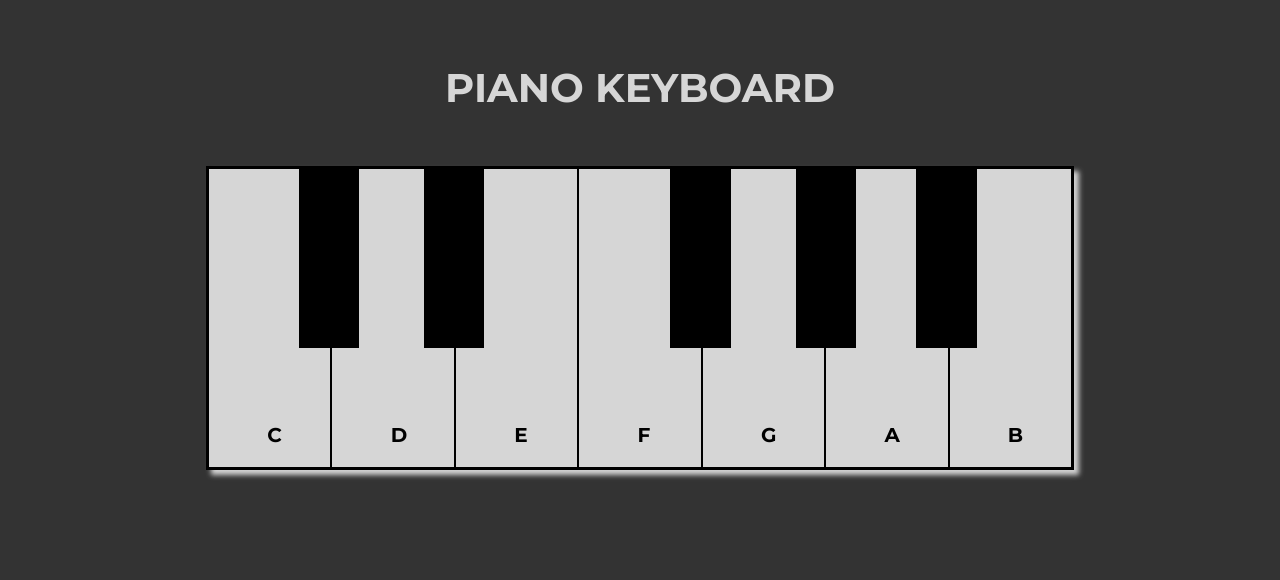
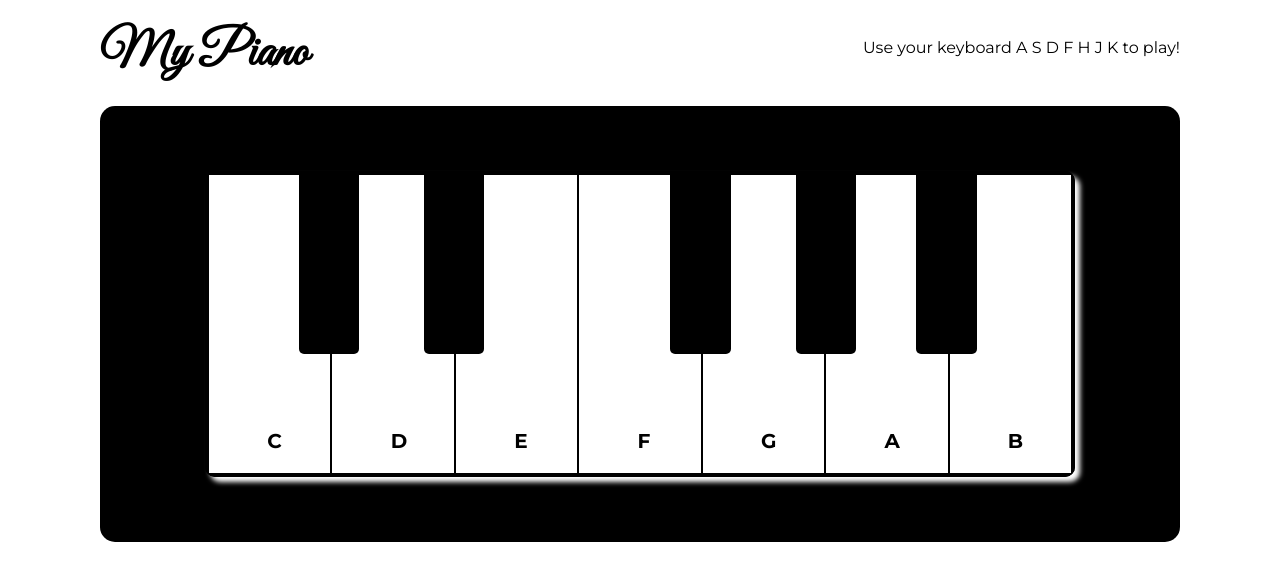
Before and after one commit to teevien/teresa_vien_project3, a plain HTML site: page index.html in a window 1280 px wide. Drawn offline with Linux system fonts and the light colour scheme.

Commit message:
edited classlist

```diff
--- a/index.html
+++ b/index.html
@@ -5,149 +5,68 @@
     <meta name="viewport" content="width=device-width, initial-scale=1.0">
     <meta http-equiv="X-UA-Compatible" content="ie=edge">
     <link href="https://fonts.googleapis.com/css?family=Montserrat:400,700" rel="stylesheet">
+    <link href="https://fonts.googleapis.com/css?family=Great+Vibes" rel="stylesheet">
     <link rel="stylesheet" href="styles/style.css">
     <title>Piano Fun</title>
-    <style>
-
-        /* html {
-            font-size:62.5%;
-        }
-        body {
-            background:rgba(0,0,0,0.8)
-        }
-        .wrapper {
-            margin:5% auto;
-            max-width:1080px; */
-            /* border:1px solid red; */
-
-        /* }  */
-
-        /* h1 { */
-            /* border:1px solid red; */
-            /* text-align:center;
-            font-family:'Montserrat', sans-serif;
-            font-size: 4rem;
-            text-transform:uppercase;
-            color:rgba(255,2555,255,0.8);
-            margin:5% 0;
-        } */
-
-        /* .keyboard {
-            width:80%;
-            height:300px;
-            border:2px solid black;
-            margin:0 auto;
-            display:flex;
-            position:relative;
-            box-shadow:5px 5px 5px lightgrey;
-        }
-
-        .blackKey {
-            width:7%;
-            height: 60%;
-            background:black; */
-            /* border:1px solid red; */
-            /* z-index:1;
-            position:absolute;
-            left:10.5%;
-        }
-
-            .blackKey:hover {
-                box-shadow: 5px 5px 5px grey;
-            }
-
-            .dsharp {
-                left:25%;
-            }
-
-            .fsharp {
-                left:53.5%;
-            }
-
-            .gsharp {
-                left:68%;
-            }
-
-            .asharp {
-                left:82%;
-            }
-        .key {
-            border:1px solid black;
-            width:20%;
-            /* height:100%; */
-            /* position:relative;
-            background:rgba(255,255,255,0.8);
-        }
-
-        .key:hover {
-            box-shadow:5px 5px lightgrey;
-        }
-            .key p {
-                text-align:center; */
-                /* border:1px solid red; */
-                /* position:absolute;
-                bottom:0;
-                left: 48%;
-                font-weight:bold;
-                font-family:'Montserrat', sans-serif;
-                font-size:2rem;
-            } */
-
-
-    </style>
 </head>
 <body>
     <div class="wrapper">
+    <div class ="header">
+        <h1>My Piano</h1>
+        <p id="text"></p>
+        <p>Use your keyboard A S D F H J K to play!</p>
+    </div>
 
-        <h1>Piano Keyboard</h1>
 
+       <div class="keyborder">
             <div class="keyboard">
-            <div class="key" data-key="65">
+                <div class="key note" data-key="65">
                     <p>C</p>
                 </div>
                     <!-- C# KEY -->
-                <div class="blackKey" data-key="87">
+                    <div class="black-key note" data-key="87">
 
                     </div>
                     <!--  -->
-            <div class="key" data-key="83">
+                <div class="key note" data-key="83">
                     <p>D</p>
                 </div>
                     <!-- D# KEY -->
-                <div class="blackKey dsharp" data-key="69">
+                    <div class="black-key d-sharp note" data-key="69">
 
                     </div>
                     <!--  -->
-            <div class="key" data-key="68">
+                <div class="key note" data-key="68">
                     <p>E</p>
                 </div>
 
-            <div class="key" data-key="70">
+                <div class="key note" data-key="70">
                     <p>F</p>
                 </div>
                     <!-- F# KEY -->
-                <div class="blackKey fsharp" data-key="89">
+                    <div class="black-key f-sharp note" data-key="89">
 
                     </div>
                     <!--  -->
-            <div class="key" data-key="72">
+                <div class="key note" data-key="72">
                     <p>G</p>
                 </div>
                     <!-- G# KEY -->
-                <div class="blackKey gsharp" data-key="85">
+                    <div class="black-key g-sharp note" data-key="85">
 
                     </div>
                     <!--  -->
-            <div class="key" data-key="74">
+                <div class="key note" data-key="74">
                     <p>A</p>
                 </div>
                     <!-- A# KEY -->
-                <div class="blackKey asharp" data-key="73">
+                    <div class="black-key a-sharp note" data-key="73">
 
                     </div>
                     <!--  -->
-            <div class="key" data-key="75">
+                <div class="key note" data-key="75">
                     <p>B</p>
+                </div>
             </div>
         </div>
     </div>
@@ -166,27 +85,19 @@
     <audio data-key="75" src="audio/b-note.wav"></audio>
 
     <script>
+   window.addEventListener('keydown', event => {
+       const audio = document.querySelector(`audio[data-key="${event.keyCode}"]`);
+       const note= document.querySelector(`.note[data-key="${event.keyCode}"]`);
 
+        note.classList.add('keyhover');
 
+        setTimeout(function(){
+            note.classList.remove('keyhover');
+        }, 900);
 
-       window.addEventListener('keydown', function (e) {
-        //    console.log(e);
-            const audio = document.querySelector(`audio[data-key="${e.keyCode}"]`);
-            // console.log(audio);
-            const key = document.querySelector(`.key[data-key="${e.keyCode}"]`);
-            // console.log(key);
-            if(!audio) return;
         audio.currentTime = 0;
         audio.play();
    });
-
-
-
-            // if (!audio) return;
-            // audio.currentTime = 0;
-            // audio.play();
-            // key.classList.add('active');
-
 
     </script>
 
--- a/styles/partials/_global.scss
+++ b/styles/partials/_global.scss
@@ -1,22 +1,33 @@
+$primary: white;
+$secondary: black;
+$baseFont: 'Montserrat', sans-serif;
+$titleFont: 'Great Vibes', cursive;
+
   html {
             font-size:62.5%;
         }
-        body {
-            background:rgba(0,0,0,0.8)
-        }
+
         .wrapper {
-            margin:5% auto;
+            margin:0 auto;
             max-width:1080px;
-            /* border:1px solid red; */
 
         }
 
-        h1 {
+        .header {
+            display:flex;
+            justify-content: space-between;
+            margin:2% 0;
 
-            text-align:center;
-            font-family:'Montserrat', sans-serif;
-            font-size: 4rem;
-            text-transform:uppercase;
-            color:rgba(255,2555,255,0.8);
-            margin:5% 0;
+            h1 {
+                text-align:center;
+                font-family: $titleFont;
+                font-size: 5rem;
+                color:black;
+                margin:0;
+            }
+
+            p {
+                font-family: $baseFont;
+                font-size: 1.6rem;
+                }
         }
--- a/styles/partials/_keyboard.scss
+++ b/styles/partials/_keyboard.scss
@@ -1,62 +1,67 @@
+.keyborder {
+    // border:1px solid red;
+    background: $secondary;
+    border-radius:15px;
+    padding:6% 0;
+}
+
 .keyboard {
             width:80%;
             height:300px;
-            border:2px solid black;
+            border:2px solid $secondary;
             margin:0 auto;
             display:flex;
             position:relative;
-            box-shadow:5px 5px 5px lightgrey;
-              .blackKey {
+            box-shadow:5px 5px 5px lighten($primary, 10);
+            border-radius:10px;
+            border:3px solid ;
+
+              .black-key {
             width:7%;
             height: 60%;
-            background:black;
-            /* border:1px solid red; */
+            background:$secondary;
+            border-radius:0 0 5px 5px ;
             z-index:1;
             position:absolute;
             left:10.5%;
         }
 
-         .dsharp {
+         .d-sharp {
                 left:25%;
             }
 
-            .fsharp {
+            .f-sharp {
                 left:53.5%;
             }
 
-            .gsharp {
+            .g-sharp {
                 left:68%;
             }
 
-            .asharp {
+            .a-sharp {
                 left:82%;
             }
 
             .key {
-            border:1px solid black;
+            border:1px solid $secondary;
             width:20%;
-            /* height:100%; */
             position:relative;
-            background:rgba(255,255,255,0.8);
+            background:$primary;
 
                 p {
                     text-align:center;
-                    /* border:1px solid red; */
                     position:absolute;
                     bottom:0;
                     left: 48%;
                     font-weight:bold;
-                    font-family:'Montserrat', sans-serif;
+                    font-family:$baseFont;
                     font-size:2rem;
                 }
              }
           }
 
-        .blackKey:hover {
-           box-shadow: 5px 5px 5px grey;
+        .keyhover {
+            box-shadow:5px 5px lightgrey;
         }
 
-
-        .key:hover {
-            box-shadow:5px 5px lightgrey;
-        }
+// MEDIA QUERIES
```
Also changed, not shown: styles/style.css. Lines whose indentation alone changed are shown as unchanged.
